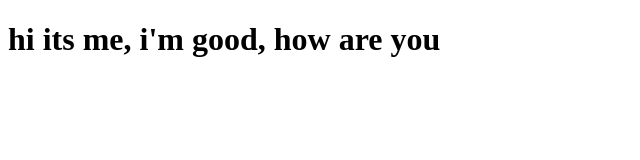
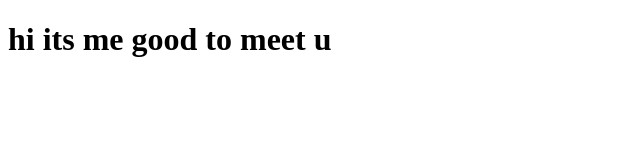
Before and after one commit to Ankit-Gl03/coursera-test, a plain HTML site: page site/index.html in a window 1280 px wide. Shown: the whole page, without its empty margins (0-640 px from the left). Drawn offline with Linux system fonts and the light colour scheme.

Commit message:
Small ugrades making things better

```diff
--- a/site/index.html
+++ b/site/index.html
@@ -4,6 +4,6 @@
 	<title>hello there</title>
 </head>
 <body>
-<h1>hi its me, i'm good, how are you</h1>
+<h1>hi its me good to meet u</h1>
 </body>
 </html>
```
